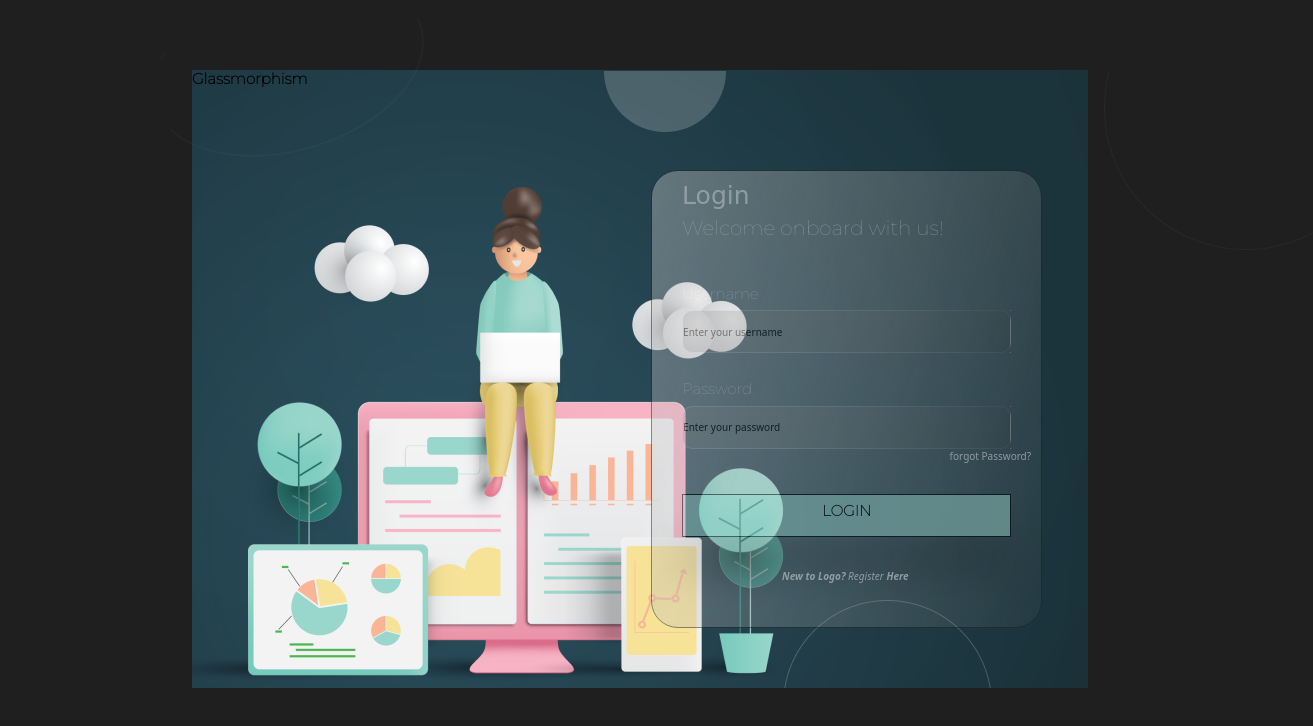
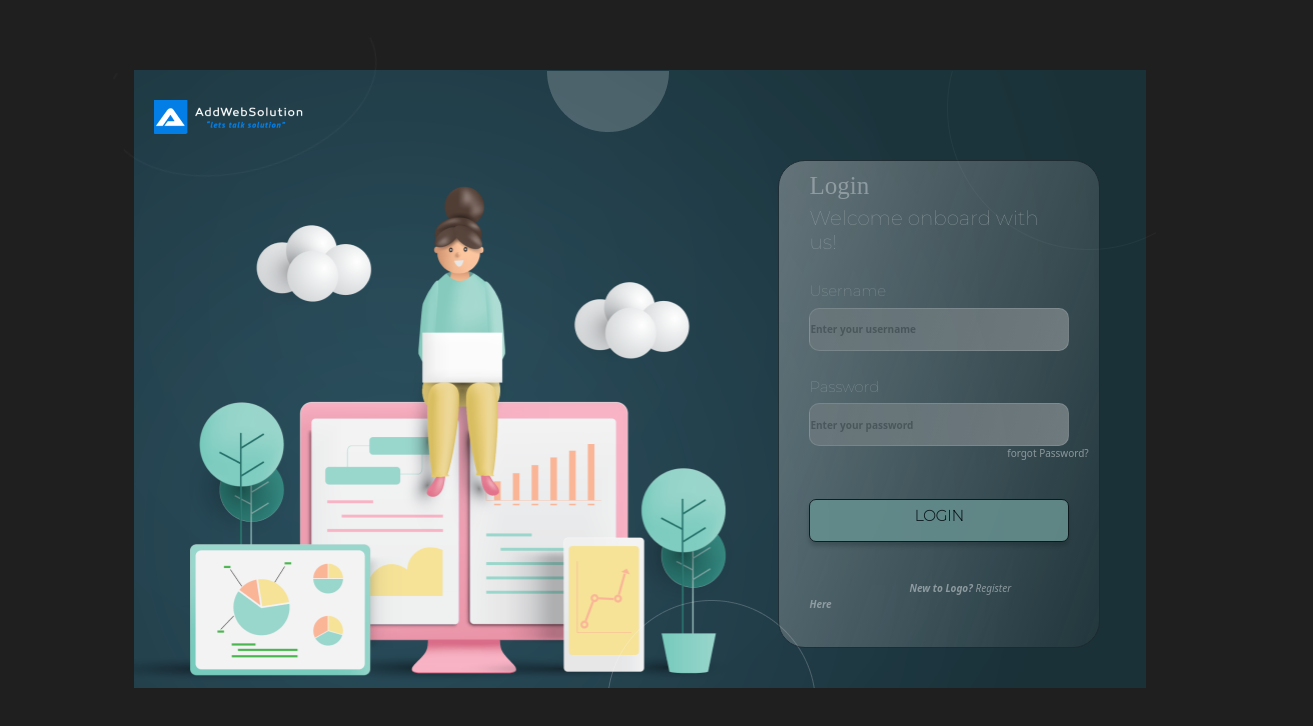
Before and after one commit to scofield144/Web-Login, a plain HTML site: page index.html in a window 1280 px wide. Shown: the whole page, 1313 px wide, since content can reach past the window. Drawn offline with Linux system fonts and the light colour scheme; a web font is replaced by a local one.

Commit message:
add animation

```diff
--- a/index.html
+++ b/index.html
@@ -20,7 +20,7 @@
 <body>
 
     <div class="main">
-        <p>Glassmorphism</p>
+        <img src="./assets/Addweb Logo white 1.png" alt="" class="logo">
          <img src="./assets/Ellipse1.png" alt="" class="eli-1">
          <img src="./assets/Ellipse3.png" alt="" class="eli-2">
          <img src="./assets/Ellipse2.png" alt="" class="eli-3">
@@ -37,11 +37,11 @@
             <div class="requeriment">
                 <div class="email">
                     <legend>Username</legend>
-                    <input type="text" name="" id="" value="Enter your username">
+                    <input type="text" name="" id="in" placeholder="Enter your username">
                 </div>
                 <div class="password">
                     <legend>Password</legend>
-                    <input type="text" name="" value="Enter your password" id="">
+                    <input type="text" name="" value="" id="" placeholder="Enter your password">
                     <div class="forget">
                         <label class="">forgot Password?</label>
                     </div>
@@ -49,7 +49,7 @@
             </div>
 
             <div class="but">
-                <button type="submit"><p>LOGIN</p></button>
+                <button name="button" class="butt-login"><p>LOGIN</p></button>
             </div>
             <div class="newregister">
                 <em>New to Logo? <span>Register</span> Here</em>
--- a/style.css
+++ b/style.css
@@ -20,7 +20,7 @@ body {
   background-image: url("./assets/backgroundimg.png");
     position: relative;
   height: 61.8rem;
-  max-width: 70vw;
+  max-width: 79vw;
   margin:7rem auto;
 }
 
@@ -30,8 +30,8 @@ section {
   display: grid;
   flex-direction: row;
   margin: auto;
-  width: 39.1rem;
-  height: 45.8rem;
+  max-width: 25.1vw;
+  height: 48.8rem;
 
   padding-left: 3.0rem;
   padding-right: 3.0rem;
@@ -48,10 +48,12 @@ section {
 
 
   right: 4.59rem;
-  top: 10rem;
+  top: 9rem;
 
 
 }
+
+
 
 article {
   margin-top: 1rem;
@@ -61,9 +63,8 @@ article {
 
 }
 h1 {
-  font-family: "Iceland", cursive;
-  color: rgba(255, 255, 255, 1);
-  font-style: Regular;
+  font-family: "Iceland";
+  font-style: normal;
   font-size: 4.0rem;
   font-weight: 400;
   line-height: 38.8rem;
@@ -72,18 +73,39 @@ h1 {
   vertical-align: Top;
 }
 h2 {
-  font-family: "Montserrat",sans-serif;
-  font-style: Light;
+  font-family: "Montserrat";
+  font-style: normal;
+  font-weight: 300;
+
   line-height: 2.4rem;
   line-height: 100%;
   vertical-align: Top;
 
+
+}
+.email > p{
+  position: absolute;
+  top: 15.0rem;
+  left:4.0rem;
+
+}
+.password > p{
+  position: absolute;
+  top: 24.5rem;
+  left:4.0rem;
+  opacity: 0.5rem;
 }
  .requeriment {
 
   height: 17.5rem;
   padding-top: 1.3rem;
-
+}
+.in {
+  font-family: 'Montserrat';
+  font-style: normal;
+  font-weight: 300;
+  line-height: 1.8rem;
+  color: white;
 
 
 }
@@ -112,6 +134,7 @@ legend {
 }
 label {
   color: var(--color-legend);
+  cursor:pointer;
 }
 
 
@@ -143,17 +166,50 @@ border: 0.1rem solid;
 border-image-source: linear-gradient(108.87deg, rgba(255, 255, 255, 0.8) 0.66%, rgba(211, 211, 211, 0.1) 99.48%);
 
 
+ background-color: #e8e8e8;
+
+ font-size: medium;
+ font-weight: bold;
+
 }
+input:focus {
+  outline-color: white;
+  place-content: "Enter your username";
+ }
 button {
   top: 4.67rem;
   left: 7rem;
-  fill:solid hsl(170, 41%, 75%);
-  background: rgba(165, 217, 208, 1);
-  border: 0.1rem solid hsl(0, 0%, 0%);
-  box-shadow: 0 4rem 4rem hsla(0, 0%, 0%, 0.25) ;
-  border-radius: 40rem;
+ background: rgba(165, 217, 208, 1);
+
+
+  box-shadow: 0 0.4rem 0.4rem hsla(0, 0%, 0%, 0.25) ;
+  cursor: pointer;
 
 }
+.butt-login {
+  border-radius: 0.7rem;
+  border: 0.1rem solid hsl(0, 0%, 0%);
+   touch-action: manipulation;
+}
+
+.butt-login:active {
+  outline: 0;
+}
+
+.butt-login:hover {
+  outline: 0;
+  border: 0.3rem solid white;
+}
+
+.butt-login p {
+  transition: all 200ms;
+}
+
+.butt-login:hover p {
+  transform: scale(.9);
+  opacity: .75;
+}
+
 p  {
   font-family: 'Montserrat';
 font-style: normal;
@@ -185,14 +241,20 @@ span {
   color: var(--color-legend);
   font-weight: 300;
   line-height: 1.829rem;
+  cursor:pointer;
 }
 
 /* Input ELlipses */
+.logo {
+  position: absolute;
+  top: 3rem;
+  left: 2rem;
+}
 
 .eli-1 {
   position: absolute;
-  left: -2.461rem;
-  top: -3.517rem;
+  left: -1.461rem;
+  top: -1.517rem;
   transform: rotate(-8.06deg);
 
   opacity: 0.2;
@@ -210,7 +272,7 @@ span {
  .eli-3 {
   position: absolute;
   top: 53rem;
-  left: 59.13rem;
+  right:33rem;
 
   opacity: 2;
 
@@ -218,7 +280,7 @@ span {
  .eli-4 {
   position: absolute;
   top:0.1rem;
-  left: 91.22rem;
+  right: -1rem;
 
   opacity: 0.2;
 
```
Also changed, not shown: assets/Addweb Logo white 1.png (added).
